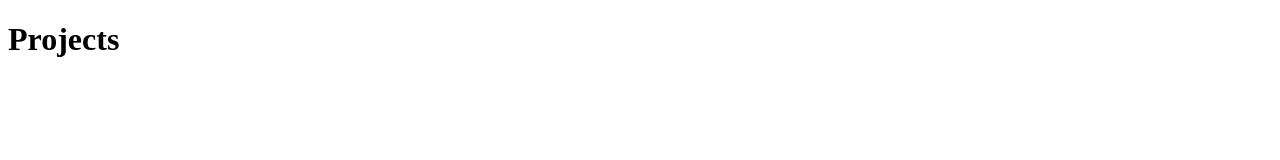
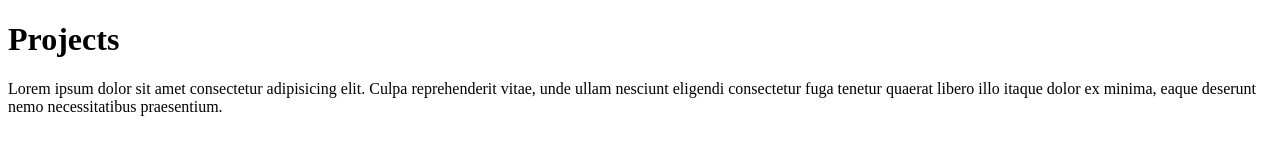
Before and after one commit to eve4code/eve4code.github.com, a plain HTML site: page index.html in a window 1280 px wide. Drawn offline with Linux system fonts and the light colour scheme.

Commit message:
Update index.html

```diff
--- a/index.html
+++ b/index.html
@@ -8,5 +8,6 @@
 </head>
 <body>
     <h1>Projects</h1>
+    <p>Lorem ipsum dolor sit amet consectetur adipisicing elit. Culpa reprehenderit vitae, unde ullam nesciunt eligendi consectetur fuga tenetur quaerat libero illo itaque dolor ex minima, eaque deserunt nemo necessitatibus praesentium.</p>
 </body>
 </html>
```
